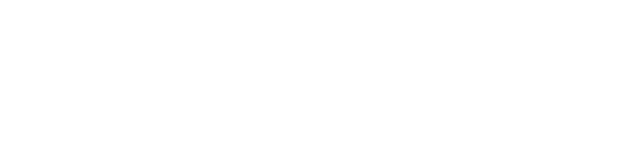
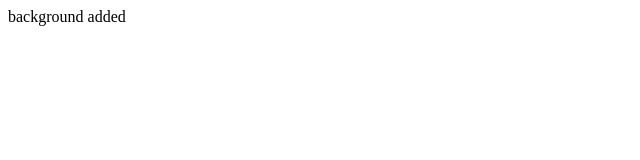
Before and after one commit to sindi2020/git-one, a plain HTML site: page index.html in a window 1280 px wide. Shown: the whole page, without its empty margins (0-640 px from the left). Drawn offline with Linux system fonts and the light colour scheme.

```diff
--- a/index.html
+++ b/index.html
@@ -2,5 +2,6 @@
 <html>
   <head>
 
+background added
   <body>
 </html>
```
